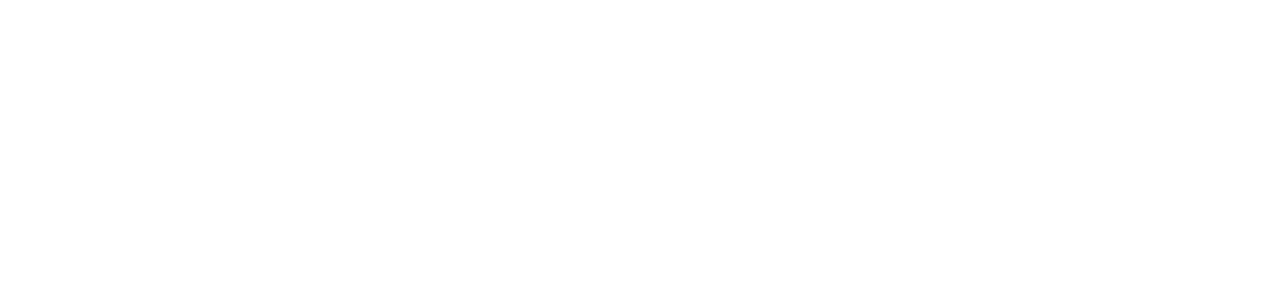
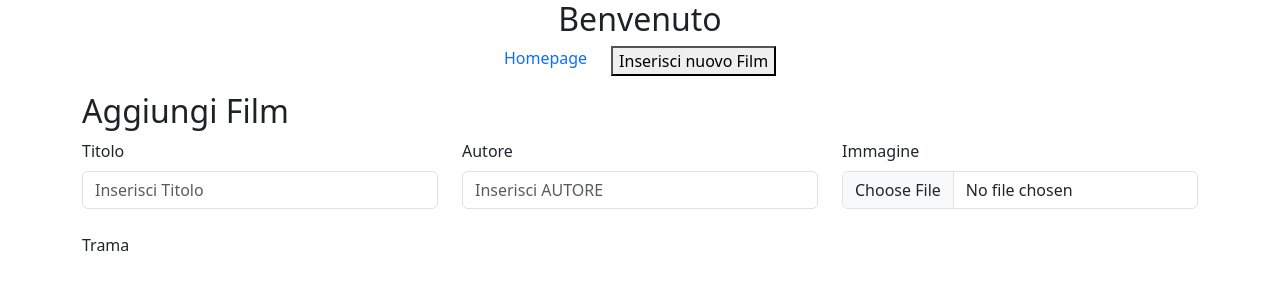
Before and after one commit to rob587/webapp-react, a React (Vite) app: page /createmovie in a window 1280 px wide. Before the commit this address had no page. Shown: the top 300 px of the page. Built offline with nearby package versions, Linux system fonts and the light colour scheme; the HTML template or start-up script is replaced by a standard one.

Commit message:
added multi form

```diff
--- a/src/App.jsx
+++ b/src/App.jsx
@@ -1,6 +1,6 @@
 import HomePage from "./pages/HomePage"
 import DetailProduct from "./pages/DetailFilm"
-
+import CreateMovie from "./pages/CreateMovie"
 import  DefaultLayout from "./layout/DefaultLayout"
 import  {BrowserRouter, Routes, Route,} from "react-router-dom"
 
@@ -14,6 +14,7 @@
           <Route path="/" element={<DefaultLayout />}>
             <Route index element={<HomePage />} />
             <Route path="details/:id" element={<DetailProduct />} />
+            <Route path="/createmovie" element={<CreateMovie/>}/>
           </Route>
         </Routes>
       </BrowserRouter>
--- a/src/components/Links.jsx
+++ b/src/components/Links.jsx
@@ -15,6 +15,7 @@
                     <li className="me-4 ">
                        <NavLink style={{textDecoration: 'none'}} to='/'  > Homepage </NavLink>
                     </li>
+                    <button>Inserisci nuovo Film</button>
                 </ul>
             </div>
         </div>
--- /dev/null
+++ b/src/pages/CreateMovie.jsx
@@ -0,0 +1,69 @@
+import React from 'react'
+import axios from 'axios'
+import { useState,useEffect } from 'react'
+
+
+const CreateMovie = () => {
+
+    const [formData, setFormData] = useState({
+        title: '',
+        author: '',
+        image: null,
+        abstract: '',
+    })
+
+    const setFieldValue = (e) =>{
+        const {name, value} = e.target
+        if(name === 'image') setFormData({...formData, image: e.target.files[0]})
+        else setFormData({...formData, [name]: value})
+    }
+
+  return (
+    <div className='container'>
+      <div className="row">
+        <div className="col-12">
+            <h2>Aggiungi Film</h2>
+        </div>
+        <div className="col-12">
+            <form >
+                <div className="row gy-4">
+                    <div className="col-12 col-md-4">
+                        <label htmlFor="" className='form-label'>Titolo</label>
+                        <input
+                        name='title'
+                        id='title'
+                        type="text"
+                        className='form-control'
+                        placeholder='Inserisci Titolo' />
+                    </div>
+                    <div className="col-12 col-md-4">
+                        <label htmlFor="" className='form-label'>Autore</label>
+                        <input
+                        name='author'
+                        id='author'
+                        type="text"
+                        className='form-control'
+                        placeholder='Inserisci AUTORE' />
+                    </div>
+                    <div className="col-12 col-md-4">
+                        <label htmlFor="" className='form-label'>Immagine</label>
+                        <input
+                        name='image'
+                        id='image'
+                        type="file"
+                        className='form-control'
+                        placeholder='Inserisci immagine' />
+                    </div>
+                    <div className="col-12 col-md-4">
+                        <label htmlFor="" className='Form-label'>Trama</label>
+                    </div>
+
+                </div>
+            </form>
+        </div>
+      </div>
+    </div>
+  )
+}
+
+export default CreateMovie
```
